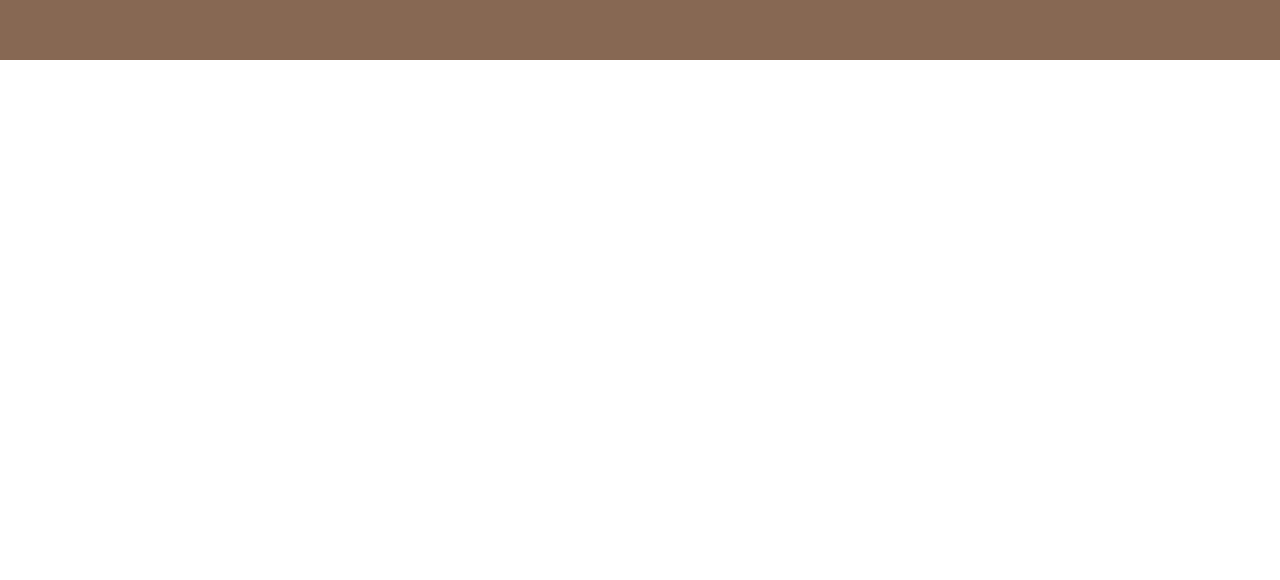
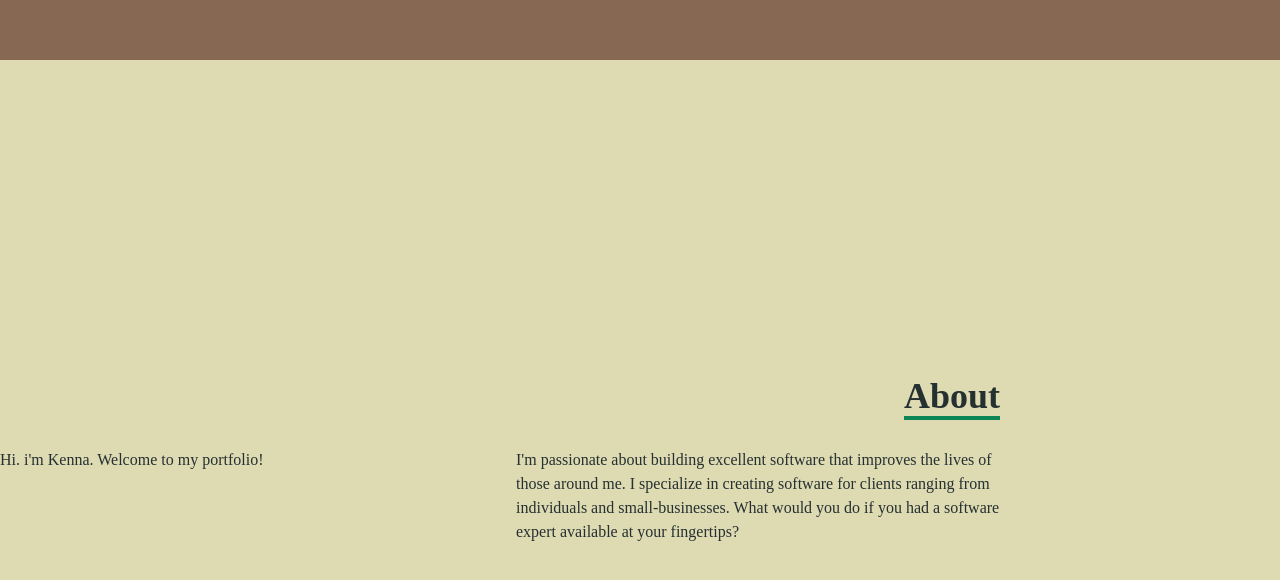
Before and after one commit to kennacapri/20-react-portfolio, a React (Create React App) app: page / in a window 1280 px wide. Shown: the part 740-1320 px from the top of the page. Before the commit the page ends 800 px from the top, so only its background shows below. Built offline with nearby package versions, Linux system fonts and the light colour scheme; the HTML template or start-up script is replaced by a standard one.

Commit message:
added about section to website

```diff
--- a/src/App.js
+++ b/src/App.js
@@ -1,11 +1,12 @@
 import Navbar from "./components/Navbar";
 import Home from "./components/Home";
-
+import About from "./components/About";
 function App() {
   return (
     <div>
       <Navbar />
       <Home />
+      <About />
     </div>
   );
 }
--- /dev/null
+++ b/src/components/About.jsx
@@ -0,0 +1,26 @@
+import React from "react"
+
+const About = () => {
+  return (
+    <div name="about" className="w-full h-screen bg-[#DEDAB2] text-[#253031]">
+      <div className="flex flex-col justify-center item-center w-full h-full">
+        <div className='max-w-[1000px] w-full grid-cols-2 gap-8'>
+          <div className='sm:text-right pb-8 pl-4'>
+            <p className='text-4xl font-bold inline border-b-4 border-[#0a8754]'>About</p>
+          </div>
+          <div></div>
+          </div>
+          <div className='max-w-[1000px] w-full grid grid-cols-2 gap-8'>
+            <div>
+                <p> Hi. i'm Kenna. Welcome to my portfolio!</p>
+            </div>
+            <div>
+                <p> I'm passionate about building excellent software that improves the lives of those around me. I specialize in creating software for clients ranging from individuals and small-businesses. What would you do if you had a software expert available at your fingertips?</p>
+          </div>
+        </div>
+      </div>
+    </div>
+  );
+};
+
+export default About
--- a/src/components/Home.jsx
+++ b/src/components/Home.jsx
@@ -13,7 +13,8 @@
         <p className='py-4 max-w-[700px]'>I'm a passionate developer ready to grow and learn new skills.
         </p>
         <div>
-          <button className='text-black bg-[#0a8754] border-none border-2 px-6 py-3 my-2 flex items-center hover:bg-[#EBE9E9] '>View Work <HiArrowNarrowRight /></button>
+          <button className='text-black bg-[#0a8754] border-none border-2 px-6 py-3 my-2 flex items-center hover:bg-[#EBE9E9] '>View Work
+            <HiArrowNarrowRight/></button>
         </div>
       </div>
     </div>
```
Also changed, not shown: 1 other file (tests, documents, lock files or other folders).
